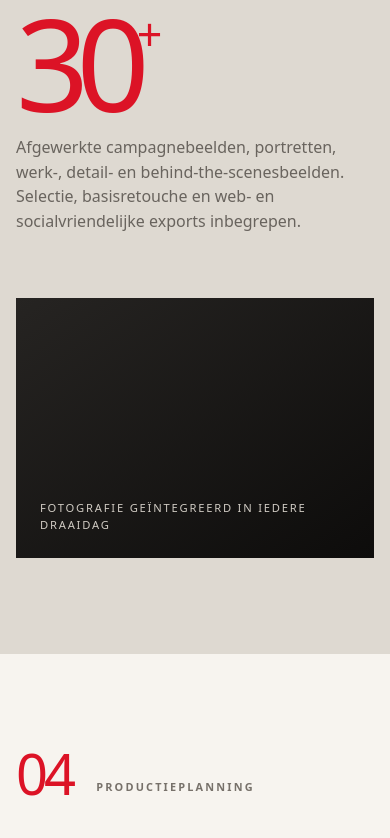
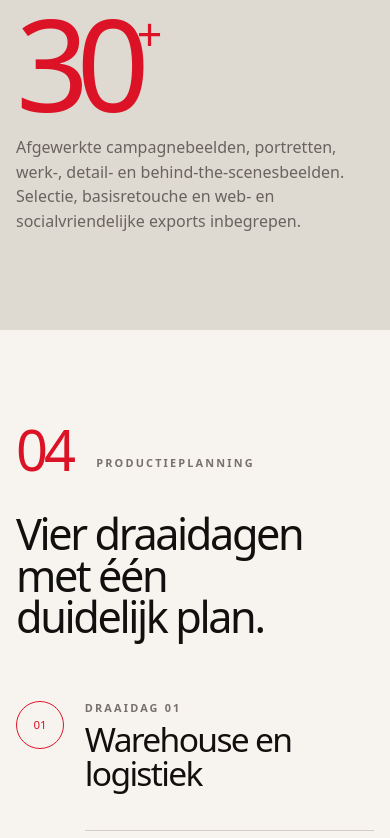
Before and after one commit to 6ftwardje/socialbrand.be, a Next.js app: page /voorstel/huppa in a window 390 px wide. Shown: the part 5524-6362 px from the top of the page. Built offline with nearby package versions, Linux system fonts and the light colour scheme.

Commit message:
Fix proposal spacing and remove photo placeholder

```diff
--- a/app/globals.css
+++ b/app/globals.css
@@ -135,13 +135,14 @@ body:has(.proposal-page) > header, body:has(.proposal-page) > footer { display:n
 
 /* Huppa: minimal vertical chapter progress and reduced hero. */
 .huppa-progress { position:fixed; z-index:60; right:1.25rem; top:50%; width:4rem; min-height:25rem; display:flex; flex-direction:column; align-items:center; justify-content:space-between; padding:1rem 0; border:1px solid rgba(255,255,255,.12); background:rgba(17,16,15,.76); color:white; backdrop-filter:blur(14px); transform:translateY(-50%); }
+.proposal-page:has(.huppa-progress) .proposal-container { width:min(100% - 11rem,1280px); }
 .huppa-progress-brand { font-size:.58rem; font-weight:700; letter-spacing:.12em; white-space:nowrap; }
 .huppa-progress-track { position:relative; display:flex; flex:1; flex-direction:column; align-items:center; justify-content:space-around; width:100%; margin:1rem 0; }
 .huppa-progress-track:before { content:""; position:absolute; z-index:-1; top:8%; bottom:8%; left:50%; width:1px; background:rgba(255,255,255,.16); }
 .huppa-progress-track a { position:relative; width:100%; display:flex; align-items:center; justify-content:center; color:rgba(255,255,255,.42); }
 .huppa-progress-track i { width:1.65rem; height:1.65rem; display:grid; place-items:center; border:1px solid rgba(255,255,255,.18); border-radius:50%; background:#171614; font-size:.52rem; font-style:normal; transition:color .2s,border-color .2s,background .2s; }
 .huppa-progress-track span { position:absolute; right:calc(100% + .8rem); padding:.35rem .55rem; background:#171614; color:white; font-size:.65rem; font-weight:600; opacity:0; pointer-events:none; transform:translateX(.35rem); transition:opacity .2s,transform .2s; white-space:nowrap; }
-.huppa-progress-track a:hover span,.huppa-progress-track a:focus-visible span,.huppa-progress-track a.active span { opacity:1; transform:translateX(0); }
+.huppa-progress-track a:hover span,.huppa-progress-track a:focus-visible span { opacity:1; transform:translateX(0); }
 .huppa-progress-track a.active i { border-color:var(--accent); background:var(--accent); color:white; }
 .huppa-progress-print { width:2rem; height:2rem; display:grid; place-items:center; cursor:pointer; color:rgba(255,255,255,.65); }.huppa-progress-print:hover { color:white; }.huppa-progress-print svg { width:.9rem; }
 .huppa-simple-hero { min-height:100svh; }
@@ -152,11 +153,13 @@ body:has(.proposal-page) > header, body:has(.proposal-page) > footer { display:n
 .huppa-hero-line { position:absolute; right:17%; top:0; bottom:0; width:1px; background:var(--accent); opacity:.8; }
 .huppa-simple-hero .proposal-actions { margin-top:2.2rem; }
 @media (max-width:800px) {
+  .proposal-page:has(.huppa-progress) .proposal-container { width:min(100% - 2.5rem,1280px); }
   .huppa-progress { inset:0 0 auto; width:100%; min-height:0; height:3.25rem; flex-direction:row; padding:0 1rem; border-width:0 0 1px; transform:none; }
   .huppa-progress-brand { display:none; }.huppa-progress-track { height:100%; flex-direction:row; margin:0; }.huppa-progress-track:before { top:50%; bottom:auto; left:7%; right:7%; width:auto; height:1px; }
   .huppa-progress-track a { width:auto; }.huppa-progress-track i { width:1.45rem; height:1.45rem; }.huppa-progress-track span { display:none; }.huppa-progress-print { margin-left:.8rem; }
   .huppa-simple-hero .proposal-hero-inner { padding-top:5.25rem; }.huppa-simple-hero .proposal-hero-copy { padding-top:3rem; }.huppa-simple-hero .proposal-hero-copy h1 { font-size:clamp(3.4rem,12vw,6rem); }.huppa-hero-line { right:12%; }
 }
+@media (max-width:520px) { .proposal-page:has(.huppa-progress) .proposal-container { width:min(100% - 2rem,1280px); } }
 @media (max-width:520px) { .huppa-simple-hero .proposal-hero-copy h1 { font-size:clamp(3.25rem,15vw,4.8rem); }.huppa-simple-hero .proposal-actions { align-items:start; }.huppa-simple-hero .proposal-button { width:auto; } }
 @media print { .huppa-progress { display:none!important; }.huppa-simple-hero { min-height:auto; }.huppa-hero-line { display:none; } }
 
--- a/components/proposal/HuppaProposalPage.tsx
+++ b/components/proposal/HuppaProposalPage.tsx
@@ -59,7 +59,7 @@ export default function HuppaProposalPage() {
         <div className="deliverables">{proposal.deliverables.map((d, i) => <AnimateOnScroll key={d.kind} delay={i * 60}><article><div className="deliverable-top"><span className="deliverable-count">{String(d.count).padStart(2, "0")}</span><p>{d.kind}</p></div><h3>{d.title}</h3><ul>{d.specs.map(x => <li key={x}>{x}</li>)}</ul><p className="deliverable-goal"><span>Doel</span>{d.goal}</p></article></AnimateOnScroll>)}</div>
         <p className="proposal-callout">We tellen kernproducties, geen bestandsversies. De zes socialvideo’s zijn unieke montages met een eigen hook en ritme — geen crops van de brandfilm.</p></div></section>
 
-      <section className="proposal-section proposal-photo"><div className="proposal-container photo-grid"><div><p className="proposal-number">03</p><p className="proposal-eyebrow">Fotografie</p></div><AnimateOnScroll><div><h2>Beeld dat ook buiten video blijft werken.</h2><strong className="photo-count">30<span>+</span></strong><p className="proposal-lead">Afgewerkte campagnebeelden, portretten, werk-, detail- en behind-the-scenesbeelden. Selectie, basisretouche en web- en socialvriendelijke exports inbegrepen.</p><div className="media-placeholder"><span>Fotografie geïntegreerd in iedere draaidag</span></div></div></AnimateOnScroll></div></section>
+      <section className="proposal-section proposal-photo"><div className="proposal-container photo-grid"><div><p className="proposal-number">03</p><p className="proposal-eyebrow">Fotografie</p></div><AnimateOnScroll><div><h2>Beeld dat ook buiten video blijft werken.</h2><strong className="photo-count">30<span>+</span></strong><p className="proposal-lead">Afgewerkte campagnebeelden, portretten, werk-, detail- en behind-the-scenesbeelden. Selectie, basisretouche en web- en socialvriendelijke exports inbegrepen.</p></div></AnimateOnScroll></div></section>
 
       <section id="planning" className="proposal-section proposal-container"><AnimateOnScroll><SectionHeading number="04" eyebrow="Productieplanning" title="Vier draaidagen met één duidelijk plan." /></AnimateOnScroll>
         <ol className="timeline">{proposal.productionDays.map((day, i) => <li key={day.title}><span className="timeline-dot">{String(i + 1).padStart(2, "0")}</span><AnimateOnScroll><div className="timeline-body"><p className="proposal-eyebrow">Draaidag {String(i + 1).padStart(2, "0")}</p><h3>{day.title}</h3><div className="timeline-columns"><div><h4>Te filmen</h4><ul>{day.capture.map(x => <li key={x}>{x}</li>)}</ul></div><div><h4>Primaire output</h4><ul>{day.output.map(x => <li key={x}>{x}</li>)}</ul></div></div></div></AnimateOnScroll></li>)}</ol>
```
